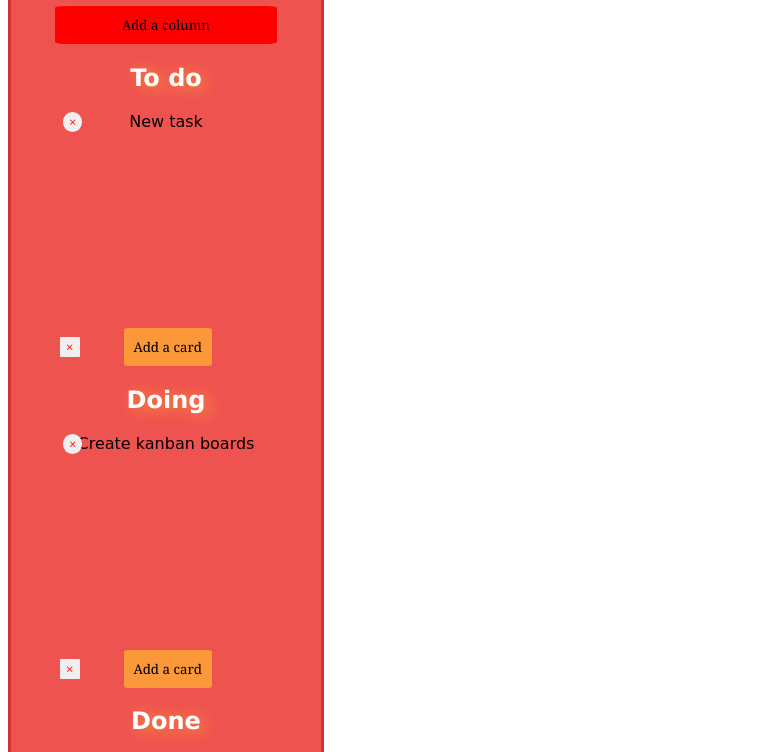
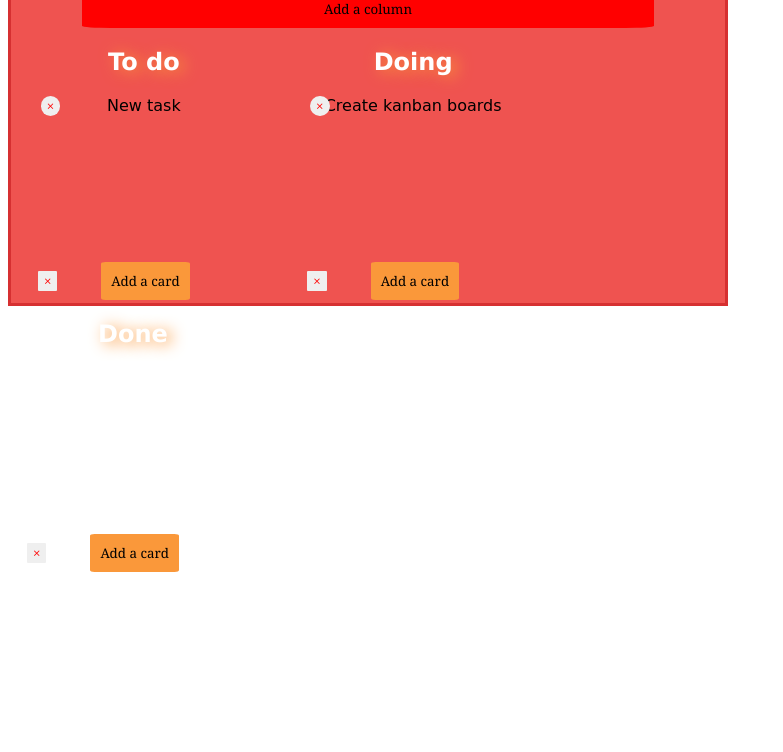
Before and after one commit to jaruto7/little-kanban-expand, a website: page index.html in a window 1280 px wide. Shown: the part 102-854 px from the top of the page, without its empty margins (0-783 px from the left). After the commit the page ends 800 px from the top, so only its background shows below. Drawn offline with nearby package versions, Linux system fonts and the light colour scheme; a web font is replaced by a local one.

Commit message:
Style code in style.scss - Complete

```diff
--- a/sass/style.scss
+++ b/sass/style.scss
@@ -3,12 +3,17 @@
 }
 
 .container {
-    border: solid #d63031;
     min-width: 25%;
     max-width: 15em;
-    background-color: #EF5350;
     text-align: center;
-    padding: 1em;
+    .board {
+        width: 45em;
+        height: 25em;
+    }
+    .board {
+        background-color: #EF5350;
+        border: solid #d63031;
+    }
     h1 {
         font-family: Tahoma, sans-serif;
         color: #fff;
@@ -40,11 +45,20 @@
             color: #fff;
         }
     }
+    #column-template {
+        position: absolute;
+    }
+    .column {
+        float: left;
+        position: relative;
+        left: 1.5em;
+        margin: 0 2em;
+    }
     .column-card-list {
         list-style-type: none;
         margin-right: 2.5em;
         font-family: 'Gamja Flower', cursive;
-        min-height: 200px;
+        min-height: 150px;
     }
     .column-title {
         font-family: Geneva, sans-serif;
```
Also changed, not shown: css/style.css.
